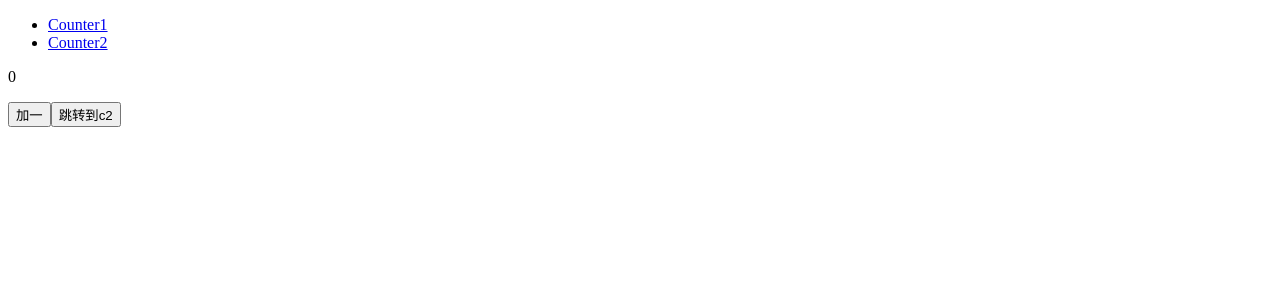
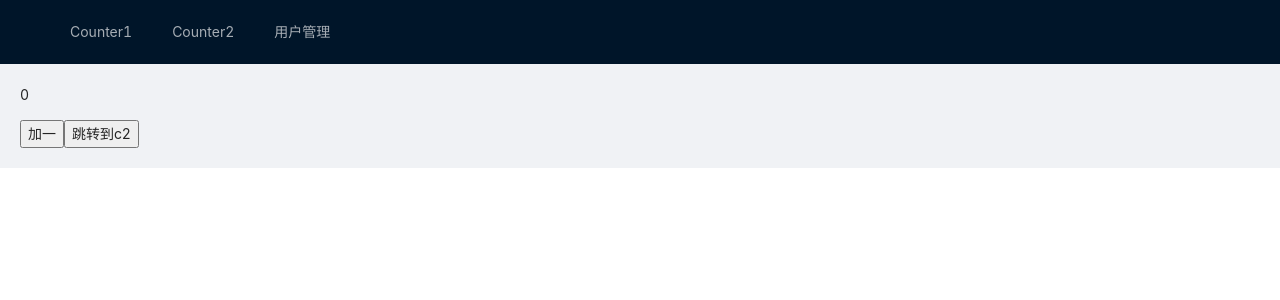
Before and after one commit to shihangbo/ws-react, a React app: page /#/counter1 in a window 1280 px wide. Shown: the top 300 px of the page. Built offline with nearby package versions, Linux system fonts and the light colour scheme.

Commit message:
feat:引入antd组件库/页面布局Layout/路由改造/新增navBar组件/cssloader配置

```diff
--- a/package.json
+++ b/package.json
@@ -18,11 +18,13 @@
     "@typescript-eslint/parser": "^4.33.0",
     "commitizen": "^4.2.4",
     "conventional-changelog-cli": "^2.1.1",
+    "css-loader": "^6.4.0",
     "cz-conventional-changelog": "^3.3.0",
     "eslint": "^7.32.0",
     "hoist-non-react-statics": "^3.3.2",
     "html-webpack-plugin": "^5.3.2",
     "source-map-loader": "^3.0.0",
+    "style-loader": "^3.3.0",
     "ts-loader": "^9.2.6",
     "typescript": "^4.4.3",
     "validate-commit-msg": "^2.14.0",
--- /dev/null
+++ b/src/components/NavBar.tsx
@@ -0,0 +1,27 @@
+import * as React from 'react'
+import {Component} from 'react'
+import {Link,RouteComponentProps,withRouter} from 'react-router-dom'
+import {Layout,Menu} from 'antd'
+
+type Props = RouteComponentProps
+
+class NavBar extends Component<Props> {
+  render() {
+    return (
+      <Layout.Header>
+        <Menu
+          theme="dark"
+          style={{lineHeight:'64px'}}
+          mode="horizontal"
+          selectedKeys={[this.props.location.pathname]}
+        >
+          <Menu.Item><Link to="/counter1">Counter1</Link></Menu.Item>
+          <Menu.Item><Link to="/counter2">Counter2</Link></Menu.Item>
+          <Menu.Item><Link to="/user">用户管理</Link></Menu.Item>
+        </Menu>
+      </Layout.Header>
+    )
+  }
+}
+
+export default withRouter(NavBar)
--- a/src/index.tsx
+++ b/src/index.tsx
@@ -9,22 +9,29 @@ import {Provider} from 'react-redux'
 import store from './store'
 
 // 增加路由 连接仓库 连接reducer 组件配置路由
-import {Route,Link,Redirect,Switch} from 'react-router-dom'
+import {Route,Redirect,Switch} from 'react-router-dom'
 import {ConnectedRouter} from 'connected-react-router'
 import history from './history'
+
+// 引入组件库antd
+import 'antd/dist/antd.css'
+import {Layout} from 'antd'
+import NavBar from './components/NavBar'
+let {Content} = Layout
 
 let root = document.getElementById('root')
 let elem = <Provider store={store}>
   <ConnectedRouter history={history}>
-    <ul>
-      <li><Link to="counter1">Counter1</Link></li>
-      <li><Link to="counter2">Counter2</Link></li>
-    </ul>
-    <Switch>
-      <Route path="/counter1" component={Counter1}></Route>
-      <Route path="/counter2" component={Counter2}></Route>
-      <Redirect to="/counter1"></Redirect>
-    </Switch>
+    <Layout>
+      <NavBar />
+      <Content style={{padding:"20px"}}>
+        <Switch>
+          <Route path="/counter1" component={Counter1}></Route>
+          <Route path="/counter2" component={Counter2}></Route>
+          <Redirect to="/counter1"></Redirect>
+        </Switch>
+      </Content>
+    </Layout>
   </ConnectedRouter>
 </Provider>
 
--- a/webpack.config.js
+++ b/webpack.config.js
@@ -28,7 +28,11 @@ module.exports = {
     rules:[
       {
         test:/.tsx?$/,
-        loader:'ts-loader'
+        use:'ts-loader'
+      },
+      {
+        test:/.css$/,
+        use:['style-loader','css-loader']
       }
     ]
   },
```
Also changed, not shown: 2 other files (tests, documents, lock files or other folders).
